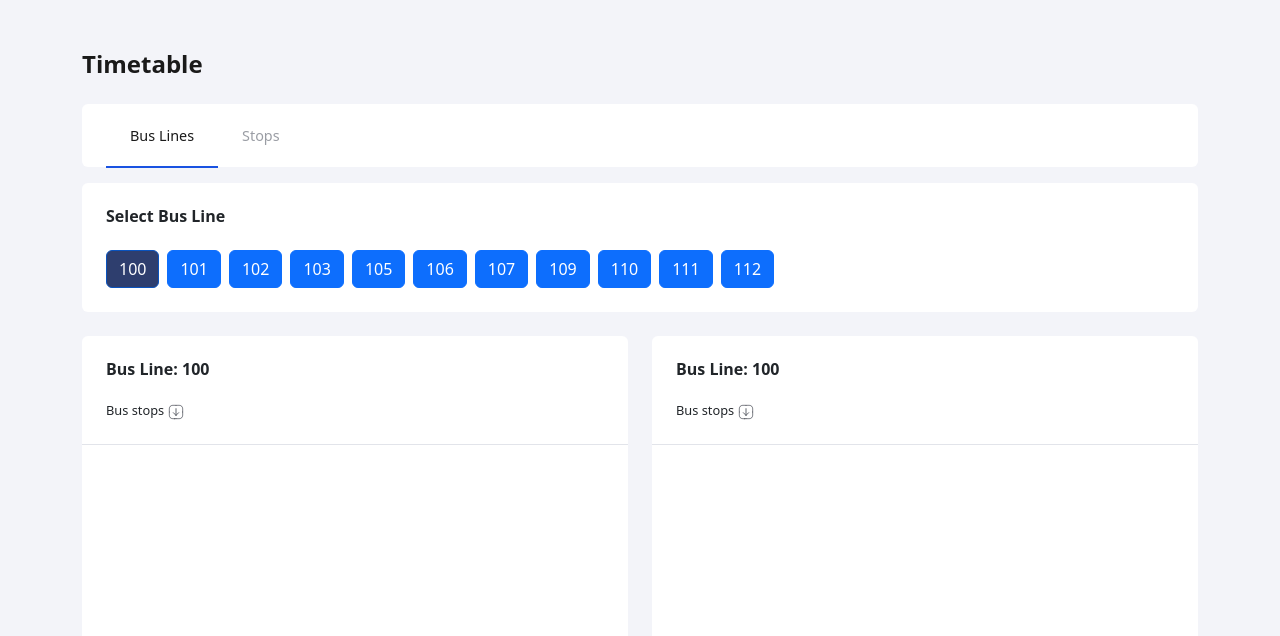
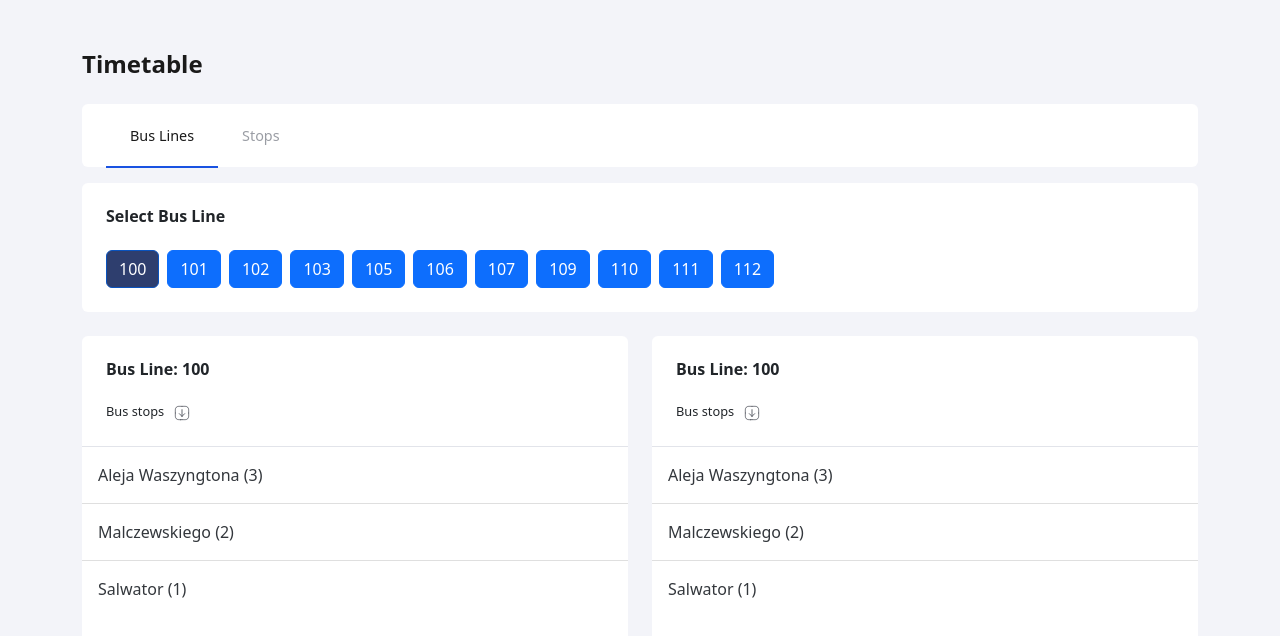
Before and after one commit to robert-grembowicz/vue-bus-stops, a Vue app: page / in a window 1280 px wide. Both pictures are taken after a click on the button "100". Shown: the top 636 px of the page. Built offline with nearby package versions, Linux system fonts and the light colour scheme; data requests are answered from the project's data file.

Commit message:
bus stops list

```diff
--- a/src/components/BusStops.vue
+++ b/src/components/BusStops.vue
@@ -1,12 +1,49 @@
 <script setup lang="ts">
+import { ref, computed, onMounted, watch } from "vue";
+import { TSelectedLine } from "@/views/BusLinesView.vue";
+import { useStore, TStopsState } from "@/store";
 import ContentBox from "./ContentBox.vue";
 import ArrowIcon from "./icons/ArrowIcon.vue";
 import SectionHeader from "./SectionHeader.vue";
-import { TSelectedLine } from "@/views/BusLinesView.vue";
+import ListItem from "./ListItem.vue";
 
-defineProps<{
+const props = defineProps<{
   selectedLine: TSelectedLine;
+  selectedStop: string | null;
 }>();
+
+const store = useStore();
+const rawStops = ref<TStopsState>([]);
+const sortByOrder = ref(false);
+
+const toggleSort = () => {
+  sortByOrder.value = !sortByOrder.value;
+};
+
+const filteredStops = computed(() => {
+  return [...rawStops.value].sort((a, b) => {
+    if (sortByOrder.value) {
+      return a.order - b.order;
+    }
+    return a.stop.localeCompare(b.stop);
+  });
+});
+
+const loadStops = async (line: number) => {
+  rawStops.value = await store.dispatch("getStopsByLine", line);
+};
+
+onMounted(() => {
+  const { selectedLine } = props;
+  selectedLine && loadStops(selectedLine);
+});
+
+watch(
+  () => props.selectedLine,
+  (newVal) => {
+    newVal && loadStops(newVal);
+  }
+);
 </script>
 
 <template>
@@ -19,8 +56,47 @@ defineProps<{
         :heading="`Bus Line: ${selectedLine}`"
         subheading="Bus stops"
       >
-        <ArrowIcon />
+        <button
+          class="border-0 bg-transparent"
+          @click="toggleSort"
+          title="Toggle sort order"
+        >
+          <ArrowIcon />
+        </button>
       </SectionHeader>
+      <ul
+        class="list-group list-group-flush"
+        role="listbox"
+        aria-label="Bus stops list"
+      >
+        <ListItem
+          v-for="{ stop, order } in filteredStops"
+          :key="stop + order"
+          :is-selected="selectedStop === stop"
+          @click="$emit('selectStop', stop)"
+          @keydown.enter.space="$emit('selectStop', stop)"
+        >
+          {{ stop }} ({{ order }})
+        </ListItem>
+      </ul>
     </template>
   </ContentBox>
 </template>
+
+<style scoped lang="scss">
+.list-group {
+  max-height: 333px;
+  overflow: scroll;
+}
+
+.list-group-item {
+  cursor: pointer;
+  color: $grey;
+
+  &.active {
+    background: $lightgrey;
+    color: $grey;
+    border-color: $lightgrey;
+  }
+}
+</style>
--- /dev/null
+++ b/src/components/ListItem.vue
@@ -0,0 +1,17 @@
+<script setup lang="ts">
+defineProps<{
+  isSelected: boolean;
+}>();
+</script>
+
+<template>
+  <li
+    class="list-group-item list-group-item-action p-3"
+    :class="{ active: isSelected }"
+    role="option"
+    :aria-selected="isSelected"
+    tabindex="0"
+  >
+    <slot />
+  </li>
+</template>
--- a/src/store/index.ts
+++ b/src/store/index.ts
@@ -2,9 +2,10 @@ import { IStop, TStops } from "@/types/stops";
 import { InjectionKey } from "vue";
 import { createStore, useStore as baseUseStore, Store } from "vuex";
 
+export type TStopsState = Omit<IStop, "time">[];
 export interface IState {
   lines: number[];
-  stops: Pick<IStop, "stop" | "order">[];
+  stops: TStopsState;
   timeTable: {
     [x: number]: {
       stops: Array<{
@@ -29,7 +30,7 @@ export default createStore<IState>({
     setLines(state, lines: number[]) {
       state.lines = lines;
     },
-    setStops(state, stops: Pick<IStop, "stop" | "order">[]) {
+    setStops(state, stops: TStopsState) {
       state.stops = stops;
     },
     setTimeTable(state, timeTable: IState["timeTable"]) {
@@ -40,14 +41,14 @@ export default createStore<IState>({
     processStops({ commit }, stops: TStops) {
       const lines = [...new Set(stops.map((item) => item.line))];
 
-      const stopList: Pick<IStop, "stop" | "order">[] = [];
+      const stopList: TStopsState = [];
       const stopSet = new Set<string>();
 
-      stops.forEach(({ stop, order }) => {
+      stops.forEach(({ stop, order, line }) => {
         const key = `${stop}-${order}`;
         if (!stopSet.has(key)) {
           stopSet.add(key);
-          stopList.push({ stop, order });
+          stopList.push({ stop, order, line });
         }
       });
 
@@ -79,6 +80,13 @@ export default createStore<IState>({
       commit("setStops", stopList);
       commit("setTimeTable", timeTable);
     },
+
+    getStopsByLine({ state }, lineNumber: number) {
+      const filteredStops = state.stops.filter(
+        (item) => item.line === lineNumber
+      );
+      return filteredStops;
+    },
   },
 });
 
--- a/src/styles/variables.scss
+++ b/src/styles/variables.scss
@@ -1 +1,3 @@
 $transition: 0.3s ease;
+$grey: #33373C;
+$lightgrey: #f8f8fb;
--- a/src/views/BusLinesView.vue
+++ b/src/views/BusLinesView.vue
@@ -14,6 +14,12 @@ const selectedLine = ref<TSelectedLine>(null);
 function selectLine(line: number) {
   selectedLine.value = line;
 }
+
+const selectedStop = ref<string | null>(null);
+
+function selectStop(stop: string) {
+  selectedStop.value = stop;
+}
 </script>
 
 <template>
@@ -26,10 +32,20 @@ function selectLine(line: number) {
   <div class="mt-4 container">
     <div class="row g-4">
       <div class="col-6 ps-0">
-        <BusStops :selectedLine="selectedLine" class="box" />
+        <BusStops
+          :selectedLine="selectedLine"
+          class="box"
+          @selectStop="selectStop"
+          :selectedStop="selectedStop"
+        />
       </div>
       <div class="col-6 pe-0">
-        <BusStops :selectedLine="selectedLine" class="box" />
+        <BusStops
+          :selectedLine="selectedLine"
+          class="box"
+          @selectStop="selectStop"
+          :selectedStop="selectedStop"
+        />
       </div>
     </div>
   </div>
```
